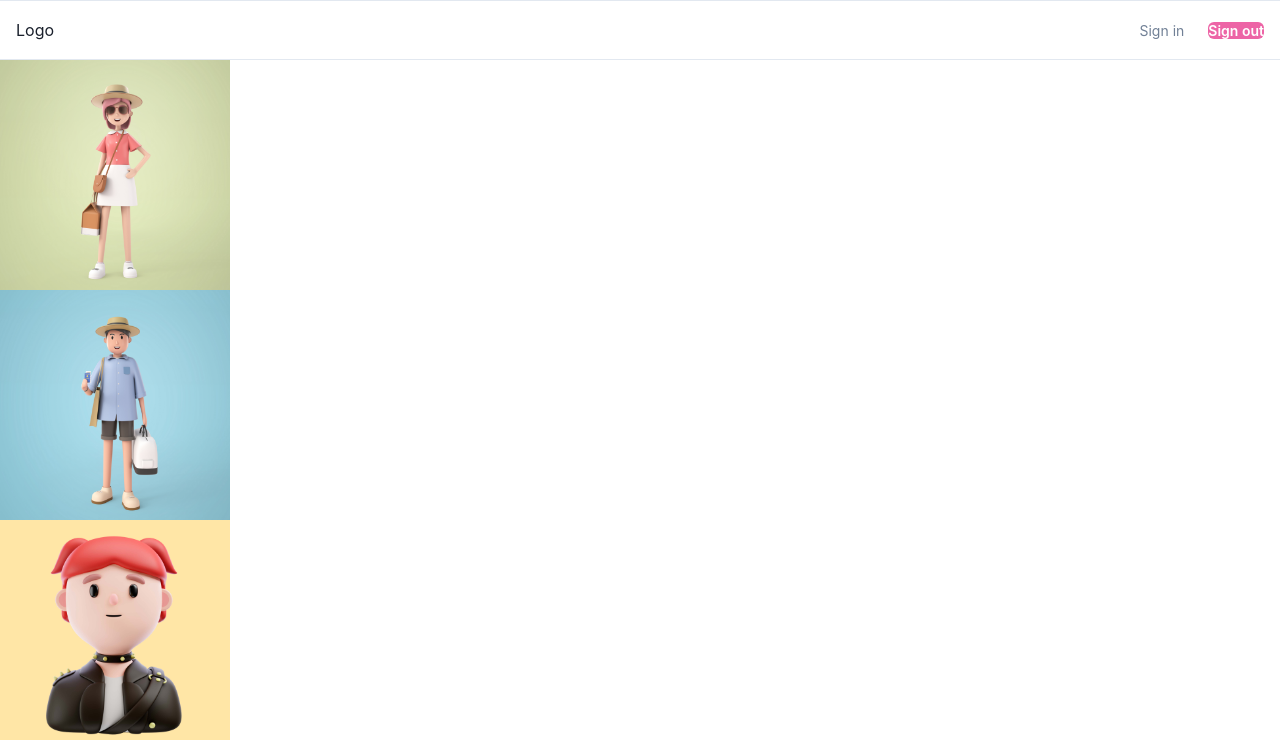
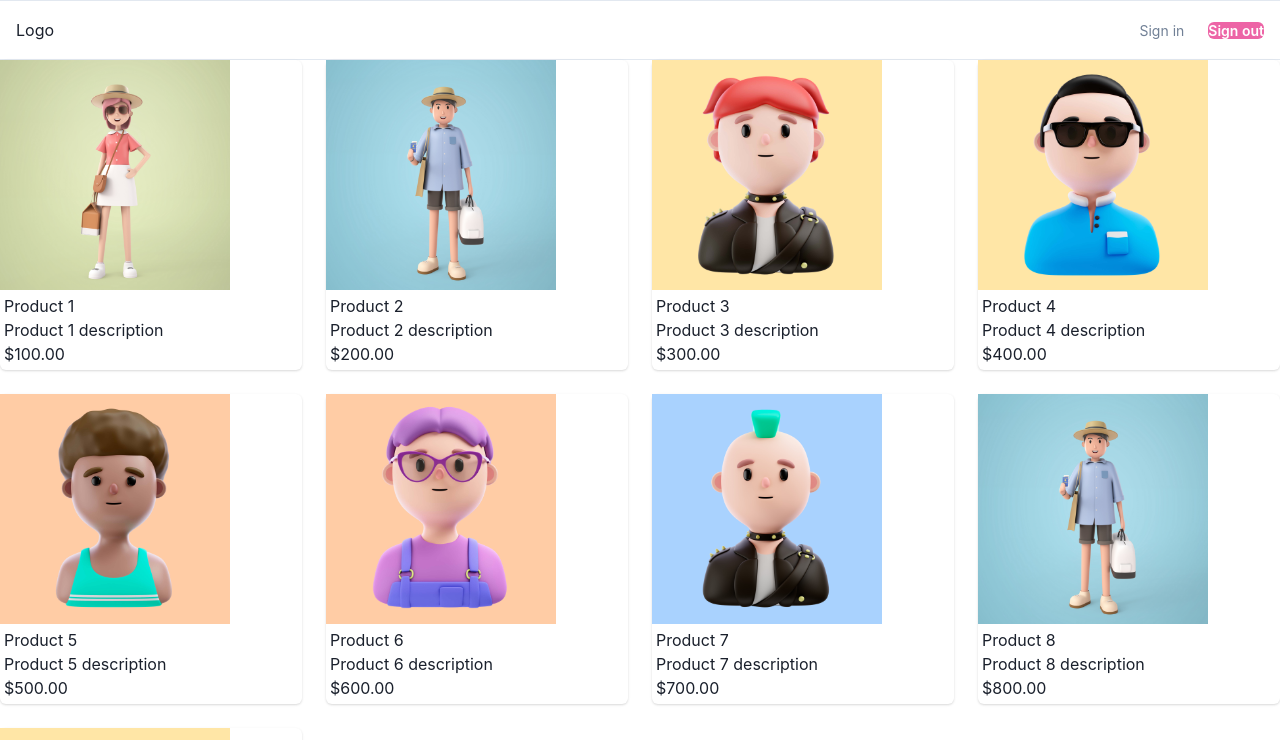
Before and after one commit to ghalo-loes/ecommerce-32-web-A, a Next.js app in the folder ecommerce/: page / in a window 1280 px wide. Shown: the top 740 px of the page. Built offline with nearby package versions, Linux system fonts and the light colour scheme.

Commit message:
✨ Creando la vista de los productos

```diff
--- a/ecommerce/components/Products.js
+++ b/ecommerce/components/Products.js
@@ -1,12 +1,16 @@
 import React from 'react'
 import {data} from '../utils/data'
-import {Image} from '@chakra-ui/react'
+import {Box, Card, Grid, GridItem, Image, Link} from '@chakra-ui/react'
 // import {Image} from 'next/image'
 
 const Products = () => {
   return (
     <div>
+      <Grid templateColumns={{base: "1fr", lg:"repeat(4,1fr)"}} gap={6}>
         {data.products.map((products) => (
+          <GridItem>
+            <Card>
+              <Link href={`/product/${products.id}`}>
               <Image
               key={products.id}
               src={`/images${products.image}`}
@@ -15,7 +19,16 @@
               height={230}
               style={{objectFit: "cover"}}
               />
+              <Box py={1} px={1}>
+                <h3>{products.title}</h3>
+                <div>{products.description}</div>
+                <div>${products.price}.00</div>
+              </Box>
+              </Link>
+            </Card>
+          </GridItem>
         ))}
+      </Grid>
     </div>
   )
 }
```
Lines whose indentation alone changed are shown as unchanged.
